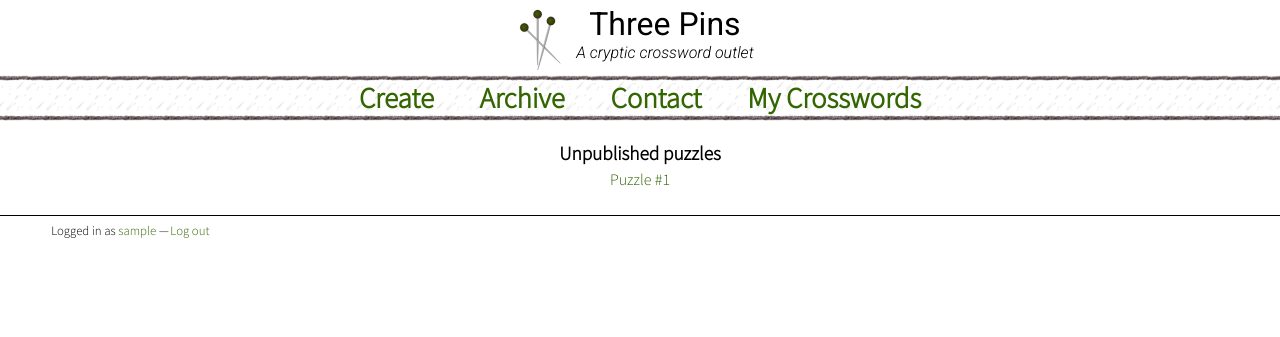
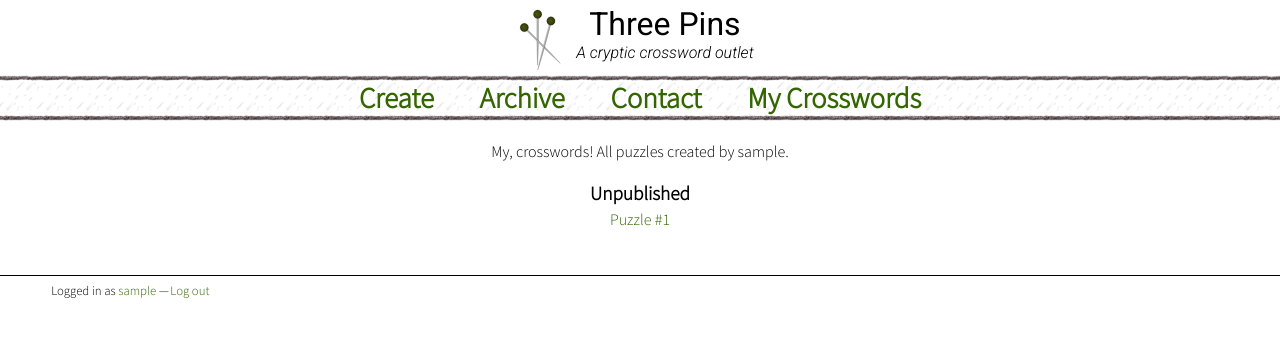
Before and after one commit to jomoore/threepins, a Django app: page /profile/ in a window 1280 px wide. Shown: the top 337 px of the page. Run offline with Django 3.2, Linux system fonts and the light colour scheme; a user stored in the database is signed in; tables that the repository leaves empty hold one stand-in row (values such as "Sample post"); some web fonts are replaced.

Commit message:
Make archive and profile pages slightly friendlier.

```diff
--- a/puzzle/templates/puzzle/profile.html
+++ b/puzzle/templates/puzzle/profile.html
@@ -6,21 +6,26 @@
 
 {% block main %}
 <div class="simple-content">
+	<p> My, crosswords! All puzzles created by {{ user.username }}.</p>
 	{% if unpublished %}
-	<h3>Unpublished puzzles</h3>
+	<div>
+		<h3>Unpublished</h3>
 		<ul>
 			{% for puzzle in unpublished %}
 			<li><a href="{% url 'puzzle' user.username puzzle.number %}"'> Puzzle #{{ puzzle.number }}</a></li>
 			{% endfor %}
 		</ul>
+	</div>
 	{% endif %}
 	{% if published %}
-	<h3>Published puzzles</h3>
+	<div>
+		<h3>Published</h3>
 		<ul>
 			{% for puzzle in published %}
 			<li><a href="{% url 'puzzle' user.username puzzle.number %}"'> Puzzle #{{ puzzle.number }} &mdash; {{ puzzle.date }}</a></li>
 			{% endfor %}
 		</ul>
+	</div>
 	{% endif %}
 	{% if not published and not unpublished %}
 	<p>No saved puzzles - <a href="{% url 'create' %}">create one here</a>!</p>
--- a/puzzle/templates/puzzle/users.html
+++ b/puzzle/templates/puzzle/users.html
@@ -6,13 +6,16 @@
 
 {% block main %}
 <div class="simple-content">
+	<p>This is the complete list of crosswords published on this site, sorted by user.</p>
 	{% for author in user_list %}
+	<div>
 		<h3>{{ author.name }}</h3>
 		<ul>
 			{% for puzzle in author.puzzles %}
 			<li><a href="{% url 'puzzle' author.name puzzle.number %}"'> Puzzle #{{ puzzle.number }} &mdash; {{ puzzle.date }}</a></li>
 			{% endfor %}
 		</ul>
+	</div>
 	{% endfor %}
 </div>
 {% endblock %}
--- a/static/style.css
+++ b/static/style.css
@@ -10,6 +10,7 @@ ul { list-style: none; }
 .simple-content { margin-bottom: 20px; text-align: center; }
 .simple-content li { padding-bottom: 6px; }
 .simple-content h3 { text-align: center; font-weight: bold; font-size: 1.2em; padding-bottom: 0.2em; }
+.simple-content > div { display: inline-block; vertical-align: top; padding: 20px; }
 .simple-form { max-width: 38em; margin: auto; }
 .simple-form p { text-align: centre; padding-bottom: 0.1em; }
 .simple-form .warning { margin-bottom: 0.7em; }
@@ -90,7 +91,7 @@ nav li { display: inline; white-space: nowrap; }
 
 /* Footer */
 footer { border-top: 1px solid; clear: both; }
-footer ul { padding-left: 4em; padding-top: 0.5em; font-size: 0.8em; }
+footer ul { padding: 0.5em 0em 2em 4em; font-size: 0.8em; }
 footer li { display: inline; white-space: nowrap; }
 footer li:before { content: "\2014\2009"; }
 footer li:first-child:before { content: ""; }
```
Lines whose indentation alone changed are shown as unchanged.
